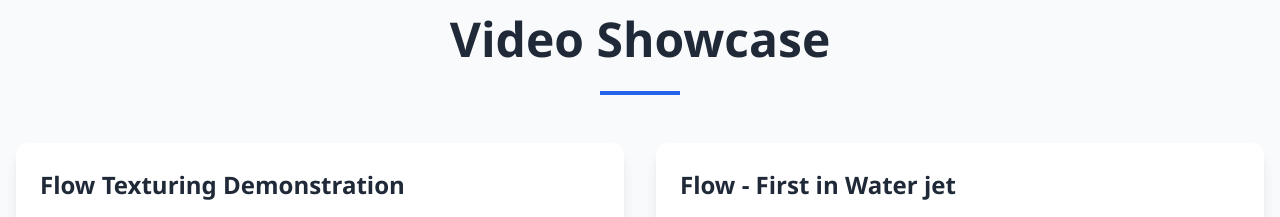
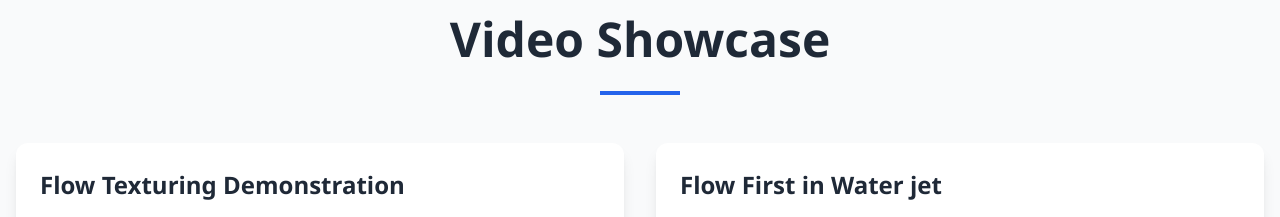
Before and after one commit to Raja0514/fibastar, a website: page index.html in a window 1280 px wide. Shown: the part 2748-2965 px from the top of the page. Drawn offline with Linux system fonts and the light colour scheme; grey boxes are pictures that could not be loaded; files whose address does not match are found by name.

Commit message:
small changes

```diff
--- a/index.html
+++ b/index.html
@@ -1287,7 +1287,7 @@
               class="bg-white dark:bg-gray-800 rounded-xl p-4 md:p-6 shadow-lg"
             >
               <h3 class="card-title text-gray-800 dark:text-white mb-4">
-                Flow - First in Water jet
+                Flow First in Water jet
               </h3>
               <div class="video-wrapper mb-4">
                 <iframe
```
